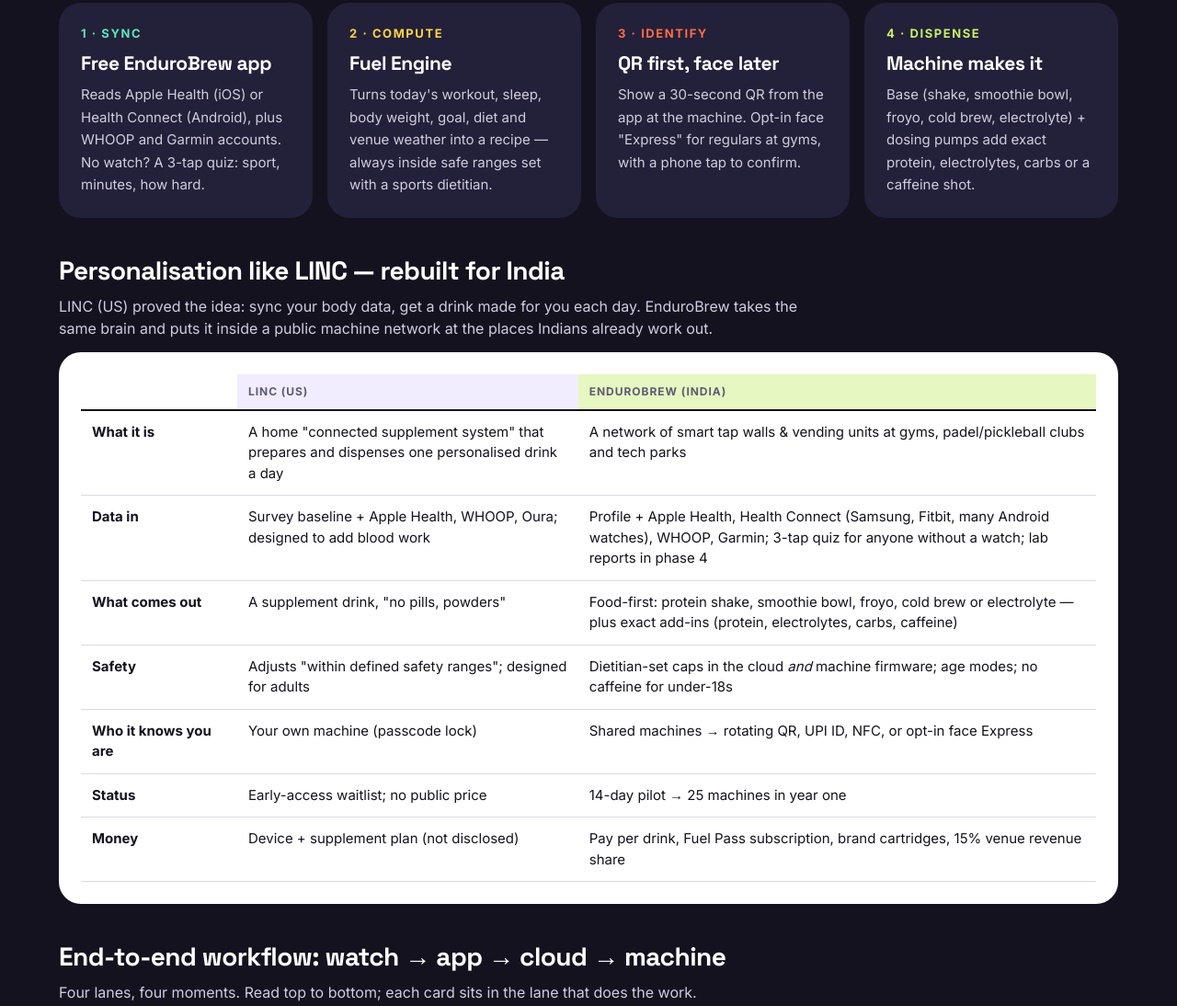
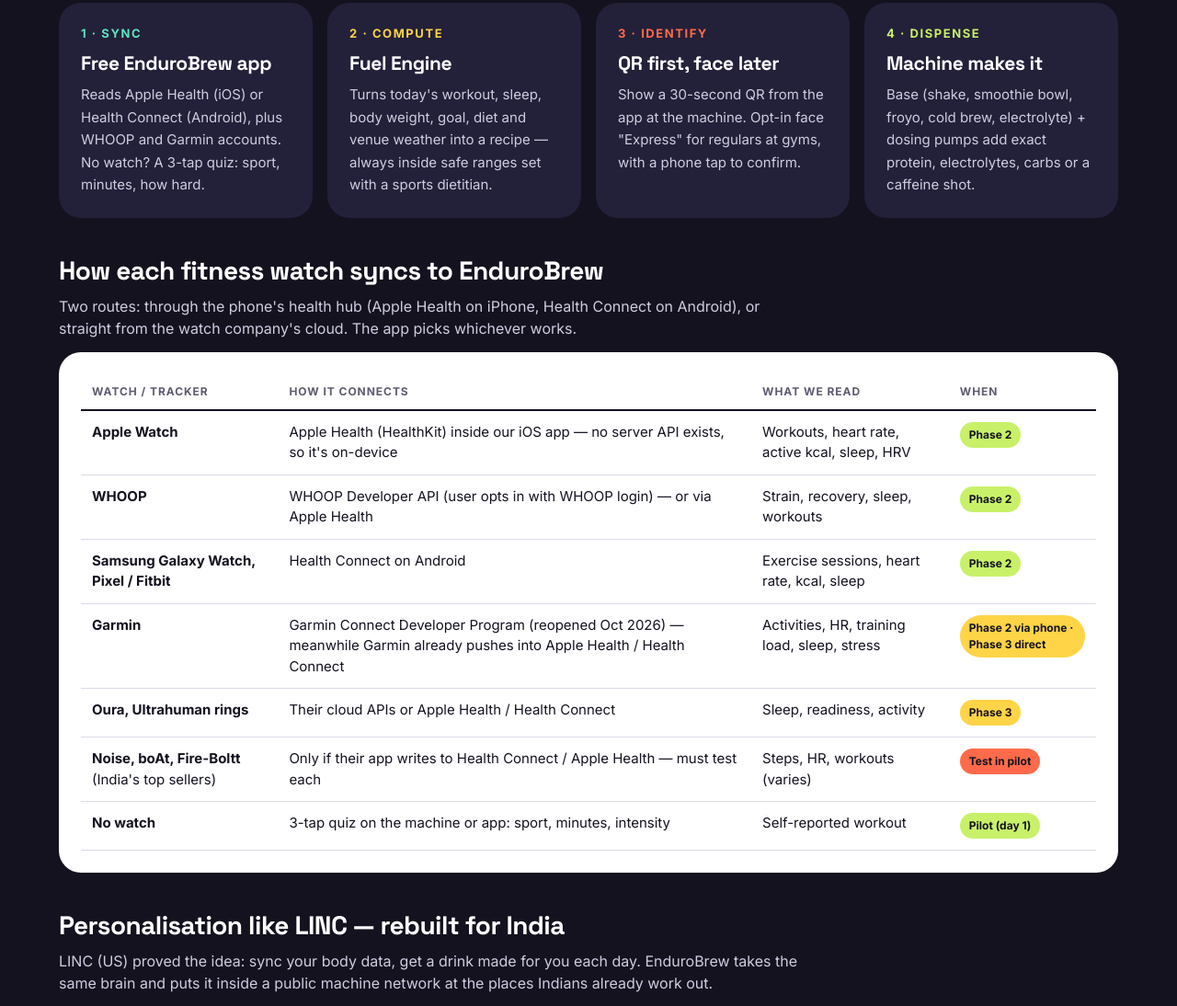
Before and after one commit to AnuragAgrawal11/endurobrew, a plain HTML site: page index.html in a window 1280 px wide. Shown: the part 7991-9085 px from the top of the page at 92% size. Drawn offline with Linux system fonts and the light colour scheme.

Commit message:
Add watch-by-watch sync table (Apple, WHOOP, Garmin, Health Connect)
Co-Authored-By: Claude Opus 5.5 <noreply@anthropic.com>
Claude-Session: https://claude.ai/code/session_015esbMewmemggoSDbspt19t

```diff
--- a/index.html
+++ b/index.html
@@ -434,6 +434,22 @@ footer a{color:var(--lime)}
       <div class="card" style="background:var(--ink2)"><div class="eyebrow" style="color:var(--coral)">3 · Identify</div><h3 style="font-size:21px;margin:6px 0">QR first, face later</h3><span style="color:#CFCDE0;font-size:15px">Show a 30-second QR from the app at the machine. Opt-in face "Express" for regulars at gyms, with a phone tap to confirm.</span></div>
       <div class="card" style="background:var(--ink2)"><div class="eyebrow" style="color:var(--lime)">4 · Dispense</div><h3 style="font-size:21px;margin:6px 0">Machine makes it</h3><span style="color:#CFCDE0;font-size:15px">Base (shake, smoothie bowl, froyo, cold brew, electrolyte) + dosing pumps add exact protein, electrolytes, carbs or a caffeine shot.</span></div>
     </div>
+
+    <!-- WATCH-BY-WATCH SYNC -->
+    <h3 style="font-size:28px;margin:36px 0 6px">How each fitness watch syncs to EnduroBrew</h3>
+    <p style="color:#CFCDE0;margin:0 0 14px;max-width:820px">Two routes: through the phone's health hub (Apple Health on iPhone, Health Connect on Android), or straight from the watch company's cloud. The app picks whichever works.</p>
+    <div class="card" style="background:#fff;color:var(--ink)"><div class="tbl-box"><table>
+      <thead><tr><th>Watch / tracker</th><th>How it connects</th><th>What we read</th><th>When</th></tr></thead>
+      <tbody>
+        <tr><td><b>Apple Watch</b></td><td>Apple Health (HealthKit) inside our iOS app — no server API exists, so it's on-device</td><td>Workouts, heart rate, active kcal, sleep, HRV</td><td><span class="chip" style="background:var(--lime)">Phase 2</span></td></tr>
+        <tr><td><b>WHOOP</b></td><td>WHOOP Developer API (user opts in with WHOOP login) — or via Apple Health</td><td>Strain, recovery, sleep, workouts</td><td><span class="chip" style="background:var(--lime)">Phase 2</span></td></tr>
+        <tr><td><b>Samsung Galaxy Watch, Pixel / Fitbit</b></td><td>Health Connect on Android</td><td>Exercise sessions, heart rate, kcal, sleep</td><td><span class="chip" style="background:var(--lime)">Phase 2</span></td></tr>
+        <tr><td><b>Garmin</b></td><td>Garmin Connect Developer Program (reopened Oct 2026) — meanwhile Garmin already pushes into Apple Health / Health Connect</td><td>Activities, HR, training load, sleep, stress</td><td><span class="chip" style="background:var(--yuzu)">Phase 2 via phone · Phase 3 direct</span></td></tr>
+        <tr><td><b>Oura, Ultrahuman rings</b></td><td>Their cloud APIs or Apple Health / Health Connect</td><td>Sleep, readiness, activity</td><td><span class="chip" style="background:var(--yuzu)">Phase 3</span></td></tr>
+        <tr><td><b>Noise, boAt, Fire-Boltt</b> (India's top sellers)</td><td>Only if their app writes to Health Connect / Apple Health — must test each</td><td>Steps, HR, workouts (varies)</td><td><span class="chip" style="background:var(--coral)">Test in pilot</span></td></tr>
+        <tr><td><b>No watch</b></td><td>3-tap quiz on the machine or app: sport, minutes, intensity</td><td>Self-reported workout</td><td><span class="chip" style="background:var(--lime)">Pilot (day 1)</span></td></tr>
+      </tbody>
+    </table></div></div>
 
     <!-- LINC vs ENDUROBREW -->
     <h3 style="font-size:28px;margin:36px 0 6px">Personalisation like LINC — rebuilt for India</h3>
```
